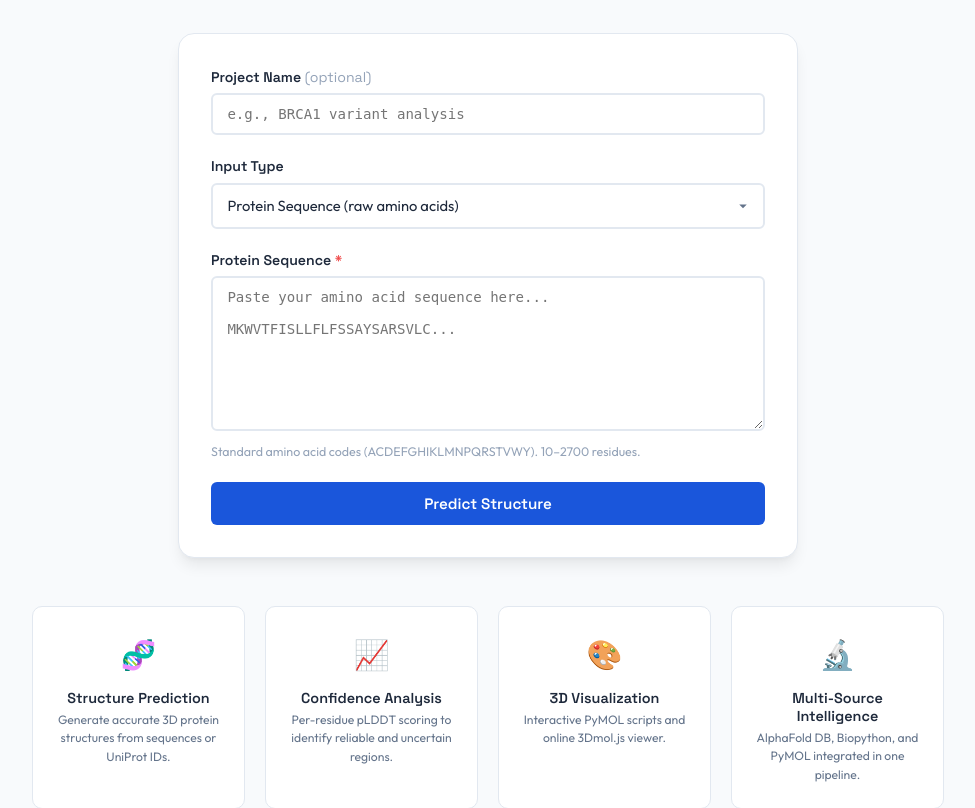
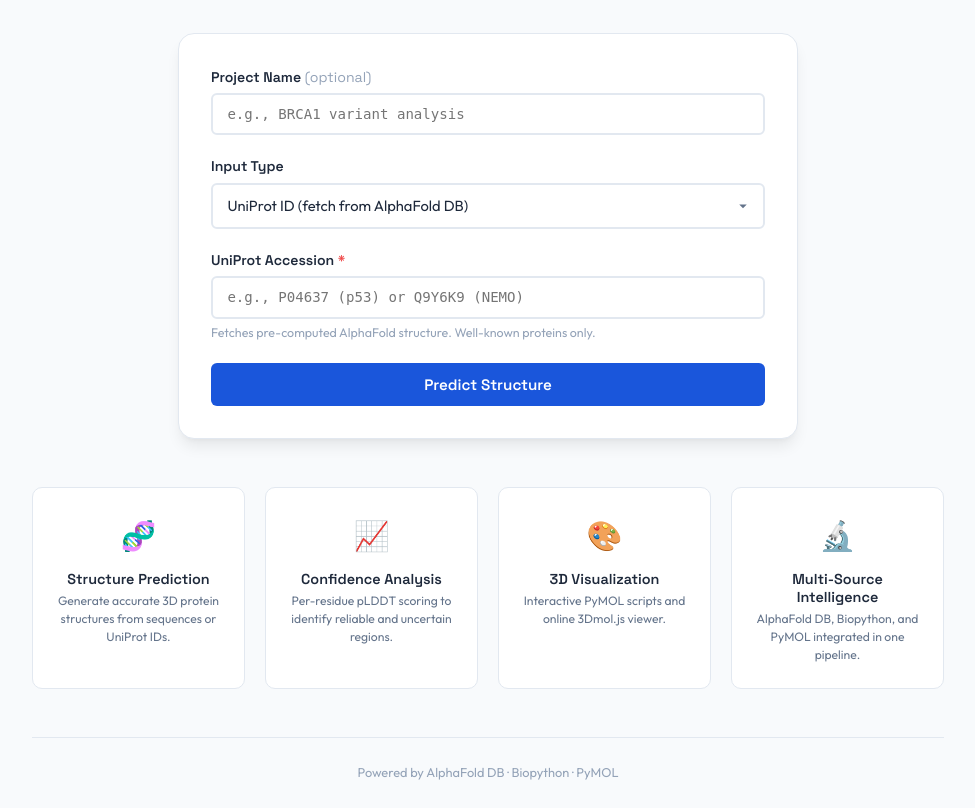
Before and after one commit to sanjanb/bio-pipeline, a FastAPI app: page / in a window 1280 px wide. Shown: the part 290-1098 px from the top of the page, without its empty margins (152-1127 px from the left). After the commit the page ends 1070 px from the top, so only its background shows below. Run offline with FastAPI, Linux system fonts and the light colour scheme; data that the repository does not hold is empty.

Commit message:
ui modifications

```diff
--- a/templates/index.html
+++ b/templates/index.html
@@ -37,11 +37,11 @@
                 <label for="input_type">Input Type</label>
                 <select id="input_type" name="input_type" onchange="toggleInput()">
                     <option value="sequence">Protein Sequence (raw amino acids)</option>
-                    <option value="uniprot">UniProt ID (fetch from AlphaFold DB)</option>
+                    <option value="uniprot" selected>UniProt ID (fetch from AlphaFold DB)</option>
                 </select>
             </div>
 
-            <div class="form-group" id="sequence-group">
+            <div class="form-group" id="sequence-group" style="display:none">
                 <label for="sequence">Protein Sequence <span class="required">*</span></label>
                 <textarea id="sequence" name="sequence" rows="8"
                     placeholder="Paste your amino acid sequence here...&#10;&#10;MKWVTFISLLFLFSSAYSARSVLC..."
@@ -49,7 +49,7 @@
                 <p class="help">Standard amino acid codes (ACDEFGHIKLMNPQRSTVWY). 10–2700 residues.</p>
             </div>
 
-            <div class="form-group" id="uniprot-group" style="display:none">
+            <div class="form-group" id="uniprot-group">
                 <label for="uniprot_id">UniProt Accession <span class="required">*</span></label>
                 <input type="text" id="uniprot_id" name="uniprot_id" placeholder="e.g., P04637 (p53) or Q9Y6K9 (NEMO)"
                     pattern="[A-Z][A-Z0-9]{5,10}" title="UniProt accession: 6-11 alphanumeric chars">
```
